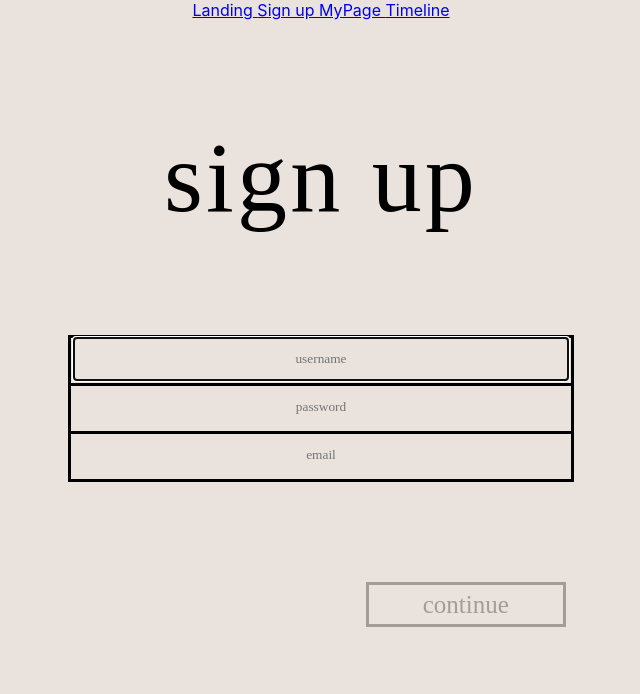
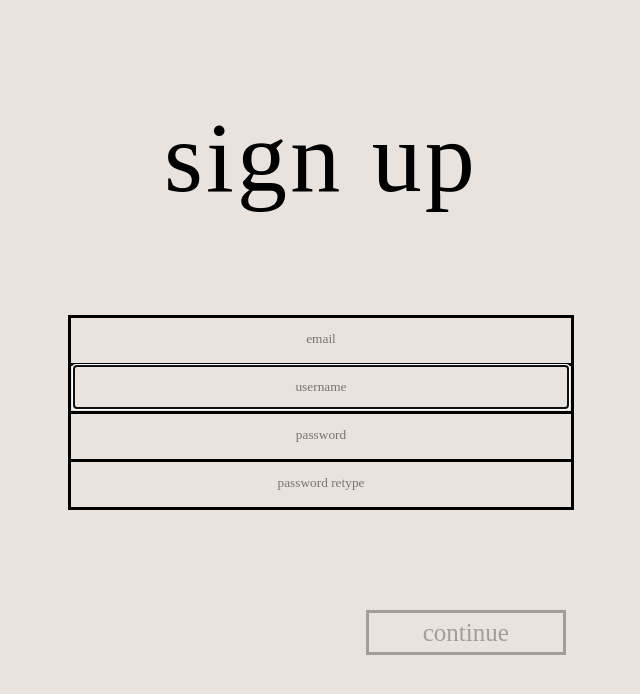
Before and after one commit to natreeum/harudiary, a React (Create React App) app in the folder client/: page /signup in a window 1280 px wide. Shown: the top 694 px of the page, without its empty margins (319-959 px from the left). Built offline with nearby package versions, Linux system fonts and the light colour scheme.

Commit message:
password check

```diff
--- a/client/src/App.js
+++ b/client/src/App.js
@@ -2,7 +2,6 @@ import React from 'react'
 import './App.css';
 import { BrowserRouter, Routes, Route} from "react-router-dom"
 
-import Sidebar from './Sidebar';
 import MyPage from "./Pages/MyPage"
 import Timeline from "./Pages/Timeline"
 import Signup from "./Pages/Signup"
@@ -14,8 +13,6 @@ function App() {
       <BrowserRouter>
         <div className='App'>
           <main>
-            <Sidebar/>
-
             <Routes>
               <Route path='/' element={<Landing/>}></Route>
               <Route path='/signup' element={<Signup/>}></Route>
--- a/client/src/Pages/Landing.js
+++ b/client/src/Pages/Landing.js
@@ -1,6 +1,7 @@
 import React, {useState} from "react";
 import Form from "react-bootstrap/Form"
 import Button from "react-bootstrap/Button"
+import {Link} from "react-router-dom"
 import "./Landing.css"
 export default function Landing() {
     const [username, setUsername] = useState('');
@@ -41,12 +42,17 @@ export default function Landing() {
                         onChange={(e)=>setPassword(e.target.value)}/>
                 </Form.Group>
             </div>
-
+            <Link to='/mypage'>
                 <Button
                     id="loginBTN" size="lg" type="submit" disabled={!validateForm()}>
                     continue
                     <div id="highlighter"></div>
                 </Button>
+            </Link>
+            <Link to='/signup'>
+                sign up
+            </Link>
+
             </Form>
         </div>
        </div>
--- a/client/src/Pages/Signup.js
+++ b/client/src/Pages/Signup.js
@@ -1,13 +1,15 @@
 import React, {useState} from "react";
 import Form from "react-bootstrap/Form"
 import Button from "react-bootstrap/Button"
+import {Link} from "react-router-dom"
 import "./Signup.css"
 const Signup = () => {
     const [username, setUsername] = useState('');
     const [password, setPassword] = useState('');
+    const [passwordCheck, setPasswordCheck] = useState('');
     const [email, setEmail] = useState('');
     function validateForm(){
-        return username.length>0 && password.length>0 && email.length>0
+        return username.length>0 && password.length>0 && email.length>0 && password===passwordCheck
     }
     function handleSubmit(event){
         event.preventDefault();
@@ -21,6 +23,16 @@ const Signup = () => {
         </div>
         <Form onSubmit={handleSubmit}>
         <div id="border">
+            <Form.Group size="lg" controlId="email">
+                    <Form.Control
+                        placeholder="email"
+                        id="formbox"
+                        type="email"
+                        value={email}
+                        onChange={(e)=>setEmail(e.target.value)}/>
+            </Form.Group>
+        </div>
+        <div id="border-1">
             <Form.Group size="lg" controlId="username">
                     <Form.Control
                         placeholder="username"
@@ -42,20 +54,24 @@ const Signup = () => {
             </Form.Group>
         </div>
         <div id="border-1">
-            <Form.Group size="lg" controlId="email">
+            <Form.Group size="lg" controlId="password">
                     <Form.Control
-                        placeholder="email"
+                        placeholder="password retype"
                         id="formbox"
-                        type="email"
-                        value={email}
-                        onChange={(e)=>setEmail(e.target.value)}/>
+                        type="password"
+                        value={passwordCheck}
+                        onChange={(e)=>setPasswordCheck(e.target.value)}/>
             </Form.Group>
         </div>
+
+        <Link to='/'>
             <Button
                     id="loginBTN" size="lg" type="submit" disabled={!validateForm()}>
                     continue
                     <div id="highlighter"></div>
             </Button>
+        </Link>
+
         </Form>
        </div>
     )
```
